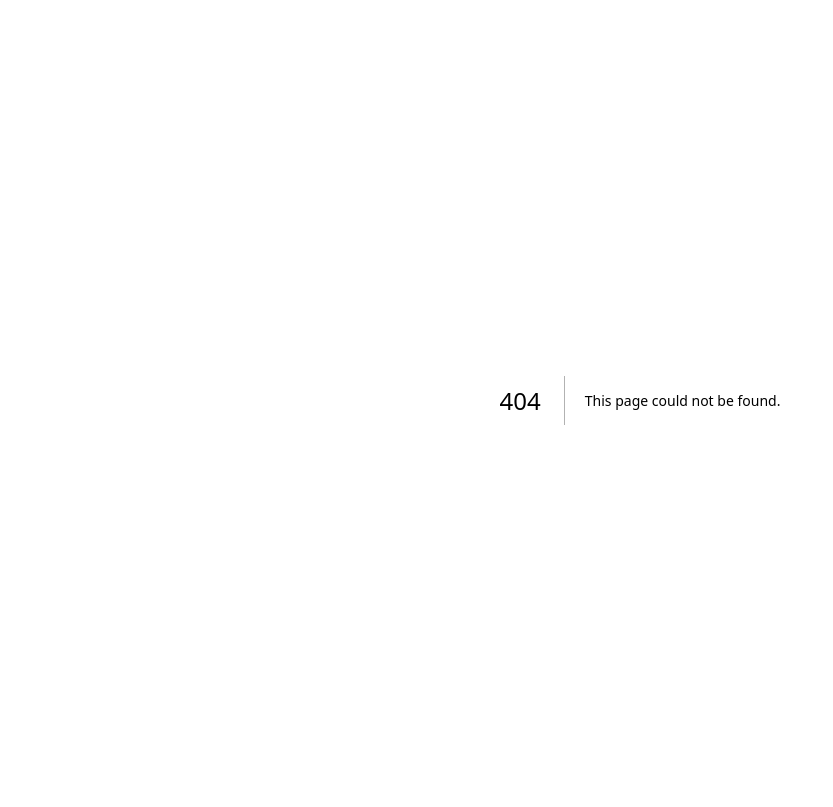
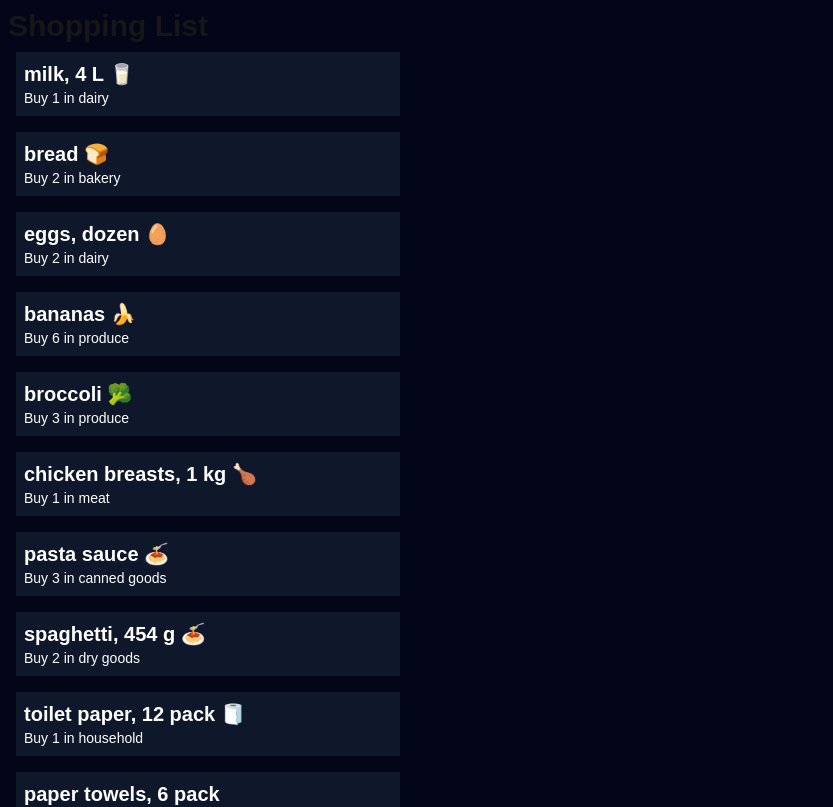
Before and after one commit to OnkarSingh-git/cprg306-assignments, a Next.js app: page /week-3 in a window 1280 px wide. Before the commit this address had no page. Shown: the top 807 px of the page, without its empty margins (0-833 px from the left). Built offline with nearby package versions, Linux system fonts and the light colour scheme.

Commit message:
Week-3 Assignment

```diff
--- /dev/null
+++ b/app/week-3/item-list.js
@@ -0,0 +1,34 @@
+import React from "react";
+import Item from "./item";
+
+const items = [
+  { name: "milk, 4 L 🥛", quantity: 1, category: "dairy" },
+  { name: "bread 🍞", quantity: 2, category: "bakery" },
+  { name: "eggs, dozen 🥚", quantity: 2, category: "dairy" },
+  { name: "bananas 🍌", quantity: 6, category: "produce" },
+  { name: "broccoli 🥦", quantity: 3, category: "produce" },
+  { name: "chicken breasts, 1 kg 🍗", quantity: 1, category: "meat" },
+  { name: "pasta sauce 🍝", quantity: 3, category: "canned goods" },
+  { name: "spaghetti, 454 g 🍝", quantity: 2, category: "dry goods" },
+  { name: "toilet paper, 12 pack 🧻", quantity: 1, category: "household" },
+  { name: "paper towels, 6 pack", quantity: 1, category: "household" },
+  { name: "dish soap 🍽️", quantity: 1, category: "household" },
+  { name: "hand soap 🧼", quantity: 4, category: "household" },
+];
+
+const ItemList = () => {
+  return (
+    <ul className="p-2 space-y-4">
+      {items.map((item, index) => (
+        <Item
+          key={index}
+          name={item.name}
+          quantity={item.quantity}
+          category={item.category}
+        />
+      ))}
+    </ul>
+  );
+};
+
+export default ItemList
--- /dev/null
+++ b/app/week-3/item.js
@@ -0,0 +1,16 @@
+import React from "react";
+
+const Item = ({ name, quantity, category }) => {
+  return (
+    <div className="p-2 bg-slate-900 max-w-sm">
+      <li className="flex flex-col">
+        <span className="font-bold text-white text-xl">{name}</span>
+        <p className="text-white text-sm">
+          Buy {quantity} in {category}
+        </p>
+      </li>
+    </div>
+  );
+};
+
+export default Item;
--- /dev/null
+++ b/app/week-3/page.js
@@ -0,0 +1,13 @@
+import React from "react";
+import ItemList from "./item-list";
+
+const Page = () => {
+  return (
+    <main className="p-2 bg-slate-950">
+      <h1 className="text-3xl font-bold">Shopping List</h1>
+      <ItemList />
+    </main>
+  );
+};
+
+export default Page;
```
